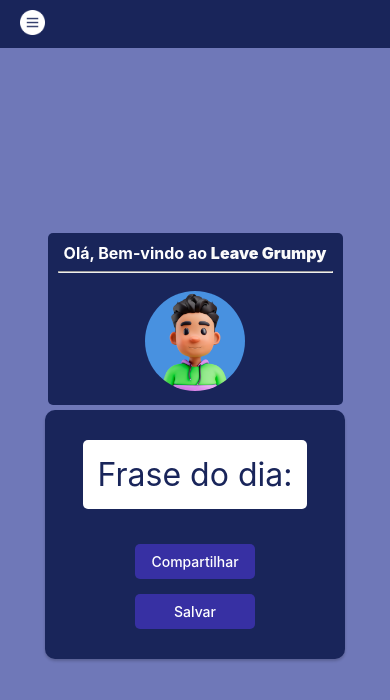
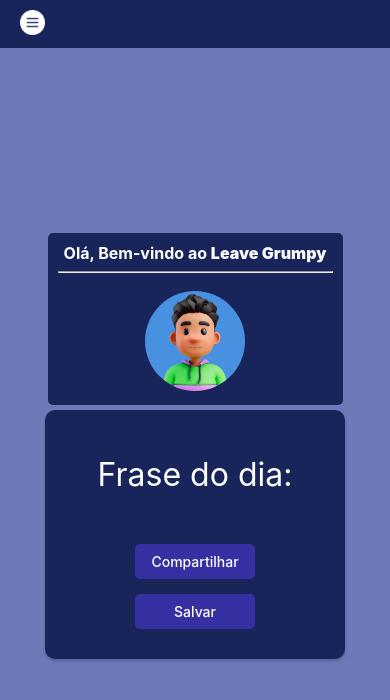
Before and after one commit to IgorMarines/LeaveGrumpy, a React Native app: screen /Home in a window 390 px wide. Shown: the top 700 px of the page. Built offline with nearby package versions, Linux system fonts and the light colour scheme; no server answers.

Commit message:
style: 🎨: Mudança do background do título.

```diff
--- a/src/shared/components/Card/Card.jsx
+++ b/src/shared/components/Card/Card.jsx
@@ -63,9 +63,8 @@
 `;
 
 export const TextTitle = styled.Text`
-  color: ${palette.blue_primary};
+  color: white;
   font-size: 32px;
-  background: white;
   padding: 15px;
   border-radius: 5px;
 `;
```
